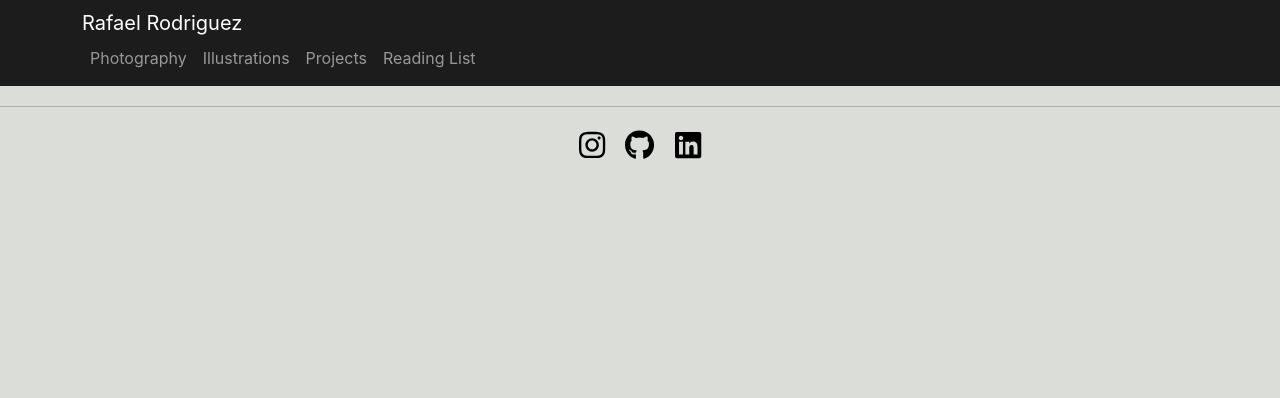
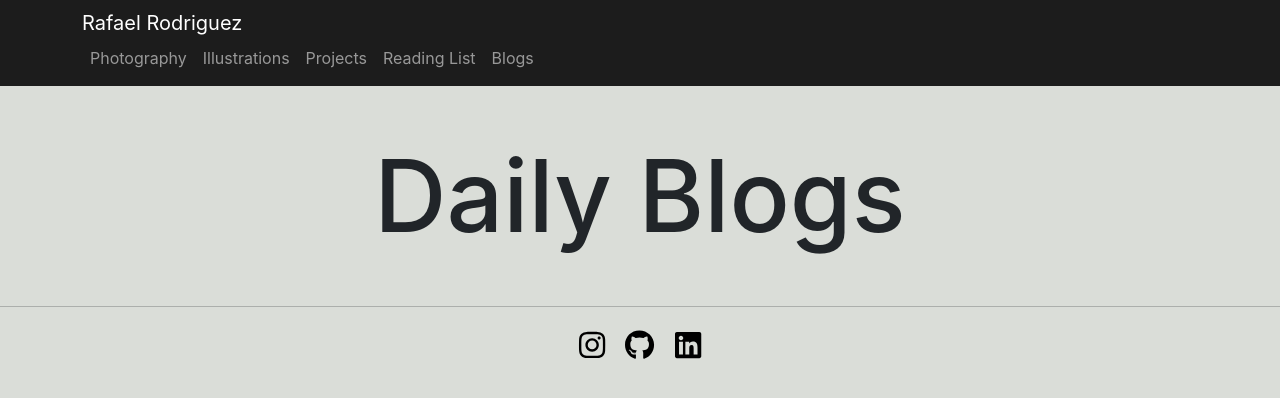
Before and after one commit to RRodriguez26/website, a React (Create React App) app: page /blogs in a window 1280 px wide. Shown: the top 398 px of the page. Built offline with nearby package versions, Linux system fonts and the light colour scheme.

Commit message:
Add Blogs tab

```diff
--- a/src/App.js
+++ b/src/App.js
@@ -1,12 +1,15 @@
 import './App.css';
 import {BrowserRouter as Router, Routes, Route} from 'react-router-dom';
 import Home from './Pages/Home';
-import Topbar from './components/Topbar';
 import Illustration from './Pages/Illustration';
 import Photography from './Pages/Photography';
 import Projects from './Pages/Projects';
 import ReadingLists from './Pages/ReadingList';
+import Blogs from './Pages/Blogs'
+
+import Topbar from './components/Topbar';
 import Footer from './components/Footer';
+
 
 
 function App() {
@@ -19,6 +22,7 @@ function App() {
         <Route path='/photography' element={<Photography/>}/>
         <Route path='/projects' element={<Projects/>}/>
         <Route path='/readinglist' element={<ReadingLists/>}/>
+        <Route path='/blogs' element={<Blogs/>}/>
       </Routes>
       <Footer/>
     </Router>
--- /dev/null
+++ b/src/Pages/Blogs.js
@@ -0,0 +1,10 @@
+import React from "react";
+const Blogs = () => {
+    return (
+    <div>
+        <h3>Daily Blogs</h3>
+    </div>
+    );
+}
+
+export default Blogs;
--- a/src/components/Profile.js
+++ b/src/components/Profile.js
@@ -50,6 +50,11 @@ class Profile extends React.Component {
           </TabPane>
         </TabContent>
       </Container>
+      <Container>
+        <h1>
+          Instagram Post
+        </h1>
+      </Container>
     </div>;
   }
 }
--- a/src/components/Topbar.js
+++ b/src/components/Topbar.js
@@ -39,6 +39,9 @@ class Topbar extends React.Component {
                         <NavItem>
                             <NavLink className="nav-text-color" href="/readinglist/">Reading List</NavLink>
                         </NavItem>
+                        <NavItem>
+                            <NavLink className="nav-text-color" href="/blogs/">Blogs</NavLink>
+                        </NavItem>
                     </Nav>
                 </Collapse>
             </Container>
```
